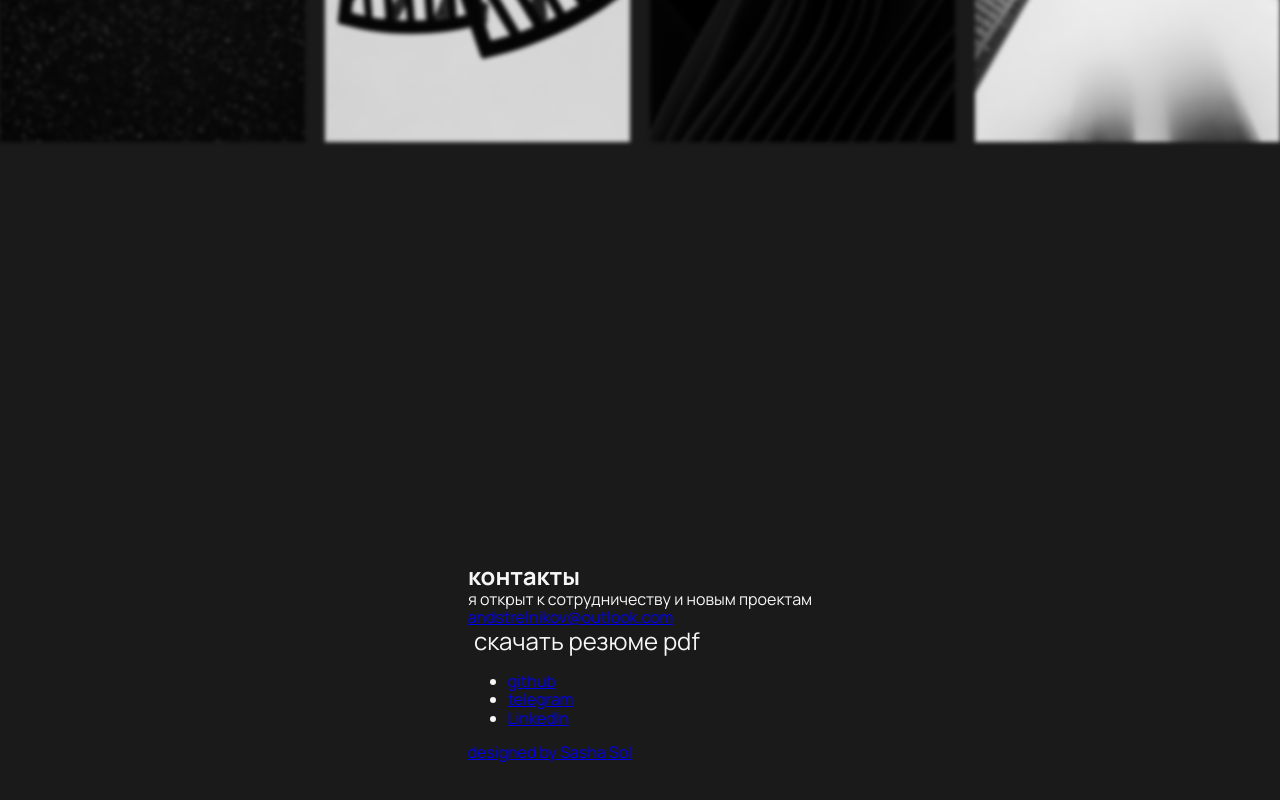
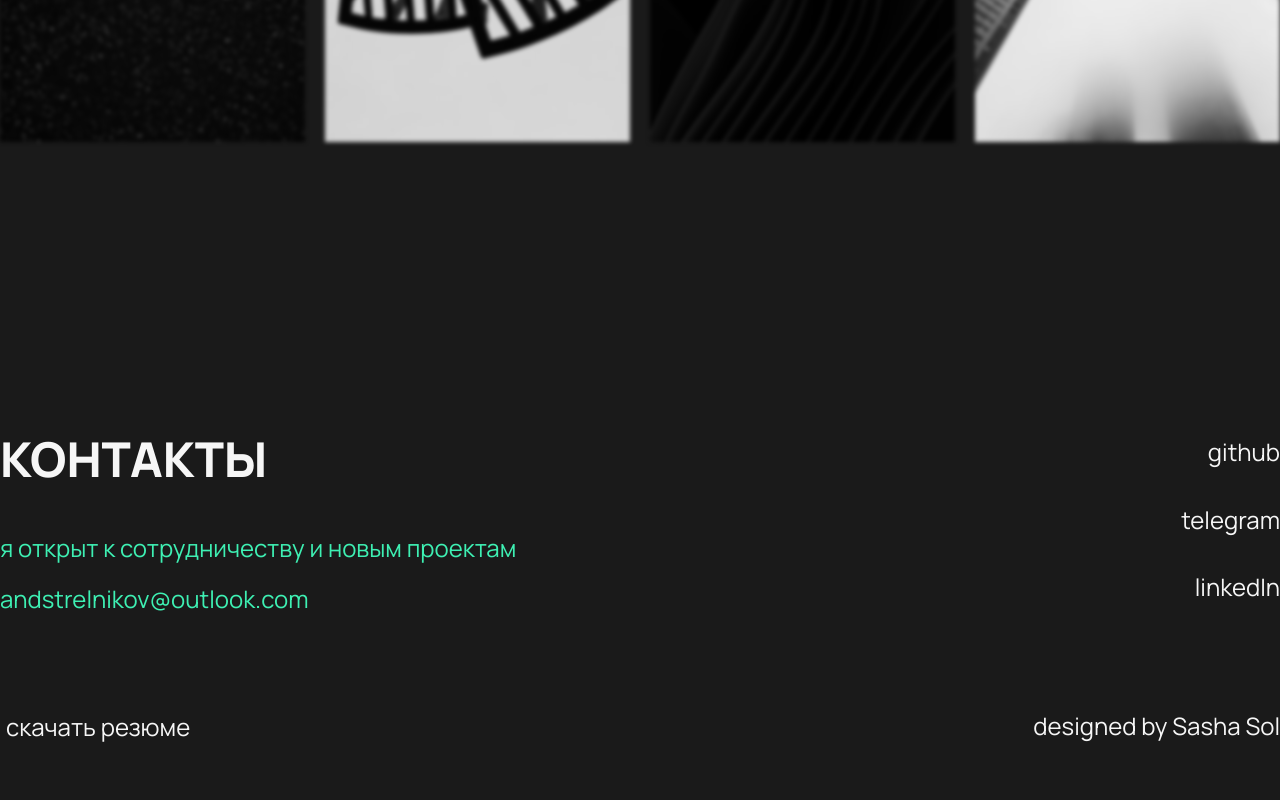
Before and after one commit to AndStrel/MyBuisnessCard, a React (Vite) app: page /home in a window 1280 px wide. Shown: the part 1597-2397 px from the top of the page. Built offline with nearby package versions, Linux system fonts and the light colour scheme.

Commit message:
footer complete

```diff
--- a/src/components/ui/footer/footer.module.scss
+++ b/src/components/ui/footer/footer.module.scss
@@ -3,6 +3,84 @@
 
 .footer {
   @include flex-center;
+  width: 100%;
+}
+.contacts {
+  @include flex-center;
   flex-direction: column;
-  padding: 140px 0;
+  justify-content: space-between;
+  width: 100%;
+  min-height: 320px;
+  .mainContainer {
+    @include flex-between;
+    width: 100%;
+    .firstBlock {
+      display: flex;
+      flex-direction: column;
+      justify-content: space-between;
+      gap: 40px;
+      &__title {
+        font-size: 48px;
+        font-weight: 800;
+        line-height: 65.57px;
+        text-transform: uppercase;
+      }
+      &__description {
+        color: $colorAccent;
+        display: flex;
+        flex-direction: column;
+        gap: 20px;
+        &Text {
+          font-size: 24px;
+          font-weight: 400;
+          line-height: 32.78px;
+        }
+        &Link {
+          transition: all 0.5s ease;
+          &:hover {
+            text-shadow: 0px 0px 10px $colorAccent;
+          }
+        }
+      }
+    }
+    .secondBlock {
+      display: flex;
+      flex-direction: column;
+      gap: 40px;
+      &__list {
+        display: flex;
+        flex-direction: column;
+        align-items: flex-end;
+        gap: 40px;
+        list-style: none;
+      }
+      &__item {
+        transition: all 0.5s ease;
+        &:hover {
+          text-shadow: 0px 0px 10px $colorAccent;
+        }
+      }
+    }
+  }
+  .linksBlock {
+    width: 100%;
+    display: flex;
+    flex-direction: row;
+    justify-content: space-between;
+    &__button {
+      transition: all 0.5s ease;
+      &:hover {
+        color: $colorAccent;
+        cursor: pointer;
+        text-shadow: 0px 0px 10px $colorAccent;
+      }
+    }
+    &__designer {
+      transition: all 0.5s ease;
+      &:hover {
+        color: $colorAccent;
+        text-shadow: 0px 0px 10px $colorAccent;
+      }
+    }
+  }
 }
--- a/src/components/ui/footer/footer.tsx
+++ b/src/components/ui/footer/footer.tsx
@@ -9,57 +9,45 @@ export const FooterUI: React.FC<FooterUIProps> = ({ downloadResume }) => {
   return (
     <footer className={styles.footer}>
       <section className={styles.contacts}>
-        <div className={styles.contacts__container}>
-          <div className={styles.contacts__titleContainer}>
-            <h2 className={styles.contacts__title}>контакты</h2>
+        <div className={styles.mainContainer}>
+          <div className={styles.firstBlock}>
+            <div className={styles.firstBlock__title}>контакты</div>
+            <div className={styles.firstBlock__description}>
+              <div className={styles.firstBlock__descriptionText}>
+                я открыт к сотрудничеству и новым проектам
               </div>
-          <div className={styles.contacts__descriptionContainer}>
-            <p className={styles.contacts__description}>
-              я открыт к сотрудничеству и новым проектам
-            </p>
+              <div>
                 <Link
-              className={styles.contacts__link}
                   to="mailto: andstrelnikov@outlook.com"
+                  className={styles.firstBlock__descriptionLink}
                 >
                   andstrelnikov@outlook.com
                 </Link>
               </div>
-          <div className={styles.contacts__buttonContainer}>
+            </div>
+          </div>
+          <div className={styles.secondBlock}>
+            <ul className={styles.secondBlock__list}>
+              <li className={styles.secondBlock__item}>
+                <Link to="https://github.com/AndStrel">github</Link>
+              </li>
+              <li className={styles.secondBlock__item}>
+                <Link to="https://t.me/andstrelnikov">telegram</Link>
+              </li>
+              <li className={styles.secondBlock__item}>
+                <Link to="https://linkedin.com/in/andstrelnikov">linkedIn</Link>
+              </li>
+            </ul>
+          </div>
+        </div>
+        <div className={styles.linksBlock}>
           <button
-              className={clsx(styles.button, styles.contacts__button)}
+            className={clsx(styles.linksBlock__button)}
             onClick={downloadResume}
           >
-              скачать резюме pdf
+            скачать резюме
           </button>
-          </div>
-        </div>
-        <nav className={styles.contacts__linksContainer}>
-          <ul className={styles.contacts__links}>
-            <li>
-              <Link
-                className={styles.contacts__link}
-                to="https://github.com/AndStrel"
-              >
-                github
-              </Link>
-            </li>
-            <li>
-              <Link className={styles.contacts__link} to="https://t.me/xoz9ih">
-                telegram
-              </Link>
-            </li>
-            <li>
-              <Link
-                className={styles.contacts__link}
-                to="https://linkedin.com/in/andstrelnikov"
-              >
-                LinkedIn
-              </Link>
-            </li>
-          </ul>
-        </nav>
-        <div className={styles.contacts__designerContainer}>
-          <Link className={styles.contacts__designer} to="#">
+          <Link className={styles.linksBlock__designer} to="#">
             designed by Sasha Sol
           </Link>
         </div>
--- a/src/styles/main.scss
+++ b/src/styles/main.scss
@@ -39,3 +39,15 @@ button {
   color: $colorLight;
   cursor: pointer;
 }
+
+a {
+  text-decoration: none;
+  color: inherit;
+  cursor: pointer;
+  font-size: 24px;
+  font-weight: 400;
+  &:hover {
+    color: $colorAccent;
+    transition: color 0.5s ease;
+  }
+}
```
Lines whose indentation alone changed are shown as unchanged.
